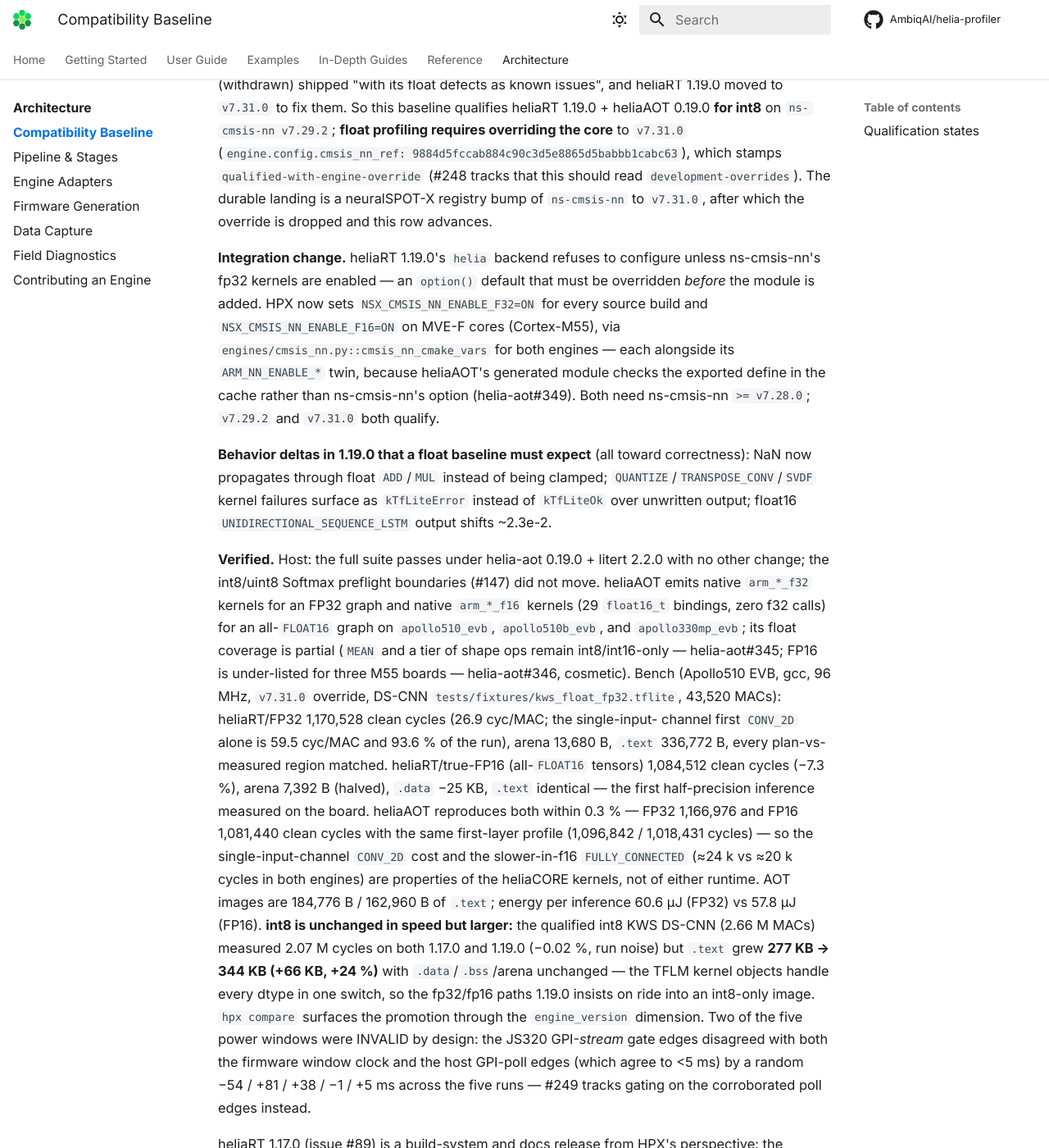
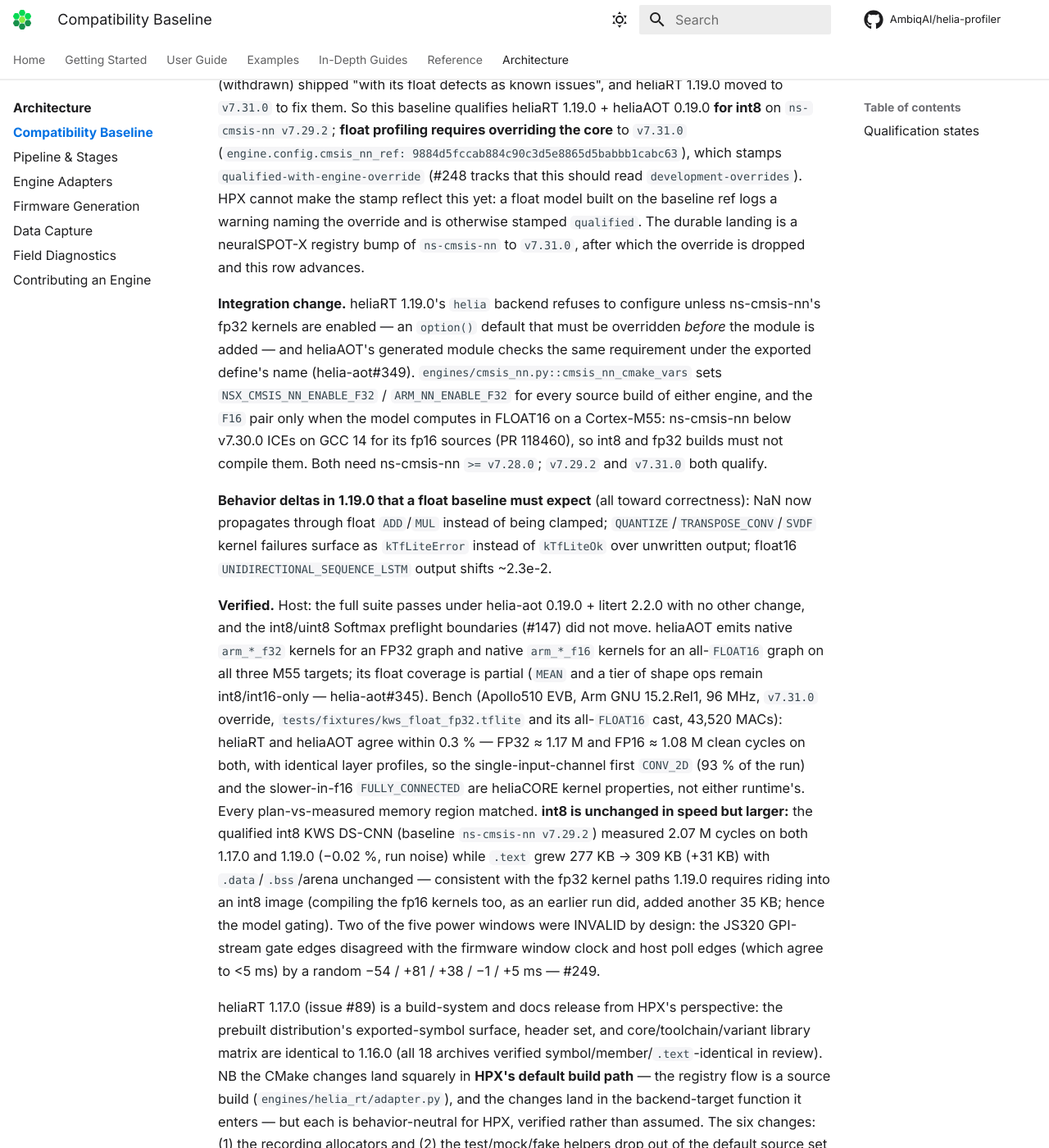
Before and after one commit to AmbiqAI/helia-profiler, an MkDocs documentation site: the page built from docs/architecture/compatibility-baseline.md, in a window 1280 px wide and 1400 px high, scrolled down 1410 px. Shown: the whole window at 82% size. Built offline with MkDocs 1.6.1 and Material for MkDocs 9.7.7, drawn with Linux system fonts in a browser that asks for light colours; some web fonts are replaced; comment, search, counter and statistics services are not loaded; some of the changed text lies outside the part shown.

Commit message:
fix(engines): #246 — lens round 2: gate fp16 kernels on the model, warn on float over the baseline core, drop the unjustified litert floor
- fp16 kernels are compiled only when the model computes in FLOAT16 on an
  MVE-F core: ns-cmsis-nn < v7.30.0's fp16 sources ICE on GCC 14
  (PR 118460), so an unconditional M55 default would have broken every
  Apollo5 int8 build on the documented toolchain. Measured: the int8 KWS
  image is +31 KB on 1.19.0 (fp32 only) instead of +66 KB.
- _tflite_reader answers one more dependency-free question — which float
  precisions a model computes in (QUANTIZE/DEQUANTIZE edges excluded) —
  and its constants join the litert introspection drift test.
- A float model on the un-overridden baseline core logs a warning naming
  cmsis_nn_ref; the stamp still reads qualified (#248) and the doc says so.
- ai-edge-litert floor back to >=2.1.6: helia-aot 0.19.0 declares exactly
  that; the earlier bump misread pip picking the newest release.
- heliaAOT's cmake vars assembled by _engine_cmake_vars() and tested; the
  heliaRT source_path route tested against a minimal fake source tree.
- Baseline record: litert wording, model-gated fp16 + GCC-14 note, stamp
  caveat, softened +66 KB → measured +31 KB cause statement.

```diff
--- a/docs/architecture/compatibility-baseline.md
+++ b/docs/architecture/compatibility-baseline.md
@@ -28,9 +28,9 @@
 heliaRT 1.19.0 and heliaAOT 0.19.0 (issue #246) are the releases that add FP16
 and FP32 kernels. This revision promotes both HPX-owned engine pins and keeps
 every neuralSPOT-X ref unchanged: heliaRT `1.17.0 → 1.19.0` (`038a0c44…a83`),
-heliaAOT `[0.18.0, 0.19.0) → [0.19.0, 0.20.0)`, and the `ai-edge-litert` floor
-`2.1.6 → 2.2.0` (0.19.0 requires `>= 2.2`; the `_tflite_reader` schema constants
-were re-verified unchanged against 2.2.0). `HELIART_MIN_VERSION` stays `1.16.0`
+heliaAOT `[0.18.0, 0.19.0) → [0.19.0, 0.20.0)`, with `ai-edge-litert` relocked to
+2.2.0 (floor unchanged at `>= 2.1.6`; the `_tflite_reader` schema constants
+re-verified unchanged against it). `HELIART_MIN_VERSION` stays `1.16.0`
 — 1.17 → 1.19 is additive from HPX's perspective.
 
 **The float core is not part of this baseline.** heliaRT links a *consumer-
@@ -41,20 +41,22 @@
 on `ns-cmsis-nn v7.29.2`; **float profiling requires overriding the core** to
 `v7.31.0` (`engine.config.cmsis_nn_ref: 9884d5fccab884c90c3d5e8865d5babbb1cabc63`),
 which stamps `qualified-with-engine-override` (#248 tracks that this should read
-`development-overrides`). The durable landing is a neuralSPOT-X registry bump
+`development-overrides`). HPX cannot make the stamp reflect this yet: a float
+model built on the baseline ref logs a warning naming the override and is
+otherwise stamped `qualified`. The durable landing is a neuralSPOT-X registry bump
 of `ns-cmsis-nn` to `v7.31.0`, after which the override is dropped and this
 row advances.
 
 **Integration change.** heliaRT 1.19.0's `helia` backend refuses to configure
 unless ns-cmsis-nn's fp32 kernels are enabled — an `option()` default that must
-be overridden *before* the module is added. HPX now sets
-`NSX_CMSIS_NN_ENABLE_F32=ON` for every source build and
-`NSX_CMSIS_NN_ENABLE_F16=ON` on MVE-F cores (Cortex-M55), via
-`engines/cmsis_nn.py::cmsis_nn_cmake_vars` for both engines — each alongside
-its `ARM_NN_ENABLE_*` twin, because heliaAOT's generated module checks the
-exported define in the cache rather than ns-cmsis-nn's option
-(helia-aot#349). Both need ns-cmsis-nn `>= v7.28.0`; `v7.29.2` and `v7.31.0`
-both qualify.
+be overridden *before* the module is added — and heliaAOT's generated module
+checks the same requirement under the exported define's name (helia-aot#349).
+`engines/cmsis_nn.py::cmsis_nn_cmake_vars` sets `NSX_CMSIS_NN_ENABLE_F32` /
+`ARM_NN_ENABLE_F32` for every source build of either engine, and the `F16`
+pair only when the model computes in FLOAT16 on a Cortex-M55: ns-cmsis-nn
+below v7.30.0 ICEs on GCC 14 for its fp16 sources (PR 118460), so int8 and
+fp32 builds must not compile them. Both need ns-cmsis-nn `>= v7.28.0`;
+`v7.29.2` and `v7.31.0` both qualify.
 
 **Behavior deltas in 1.19.0 that a float baseline must expect** (all toward
 correctness): NaN now propagates through float `ADD`/`MUL` instead of being
@@ -63,36 +65,26 @@
 `UNIDIRECTIONAL_SEQUENCE_LSTM` output shifts ~2.3e-2.
 
 **Verified.** Host: the full suite passes under helia-aot 0.19.0 + litert 2.2.0
-with no other change; the int8/uint8 Softmax preflight boundaries (#147) did
-not move. heliaAOT emits native `arm_*_f32` kernels for an FP32 graph and
-native `arm_*_f16` kernels (29 `float16_t` bindings, zero f32 calls) for an
-all-`FLOAT16` graph on `apollo510_evb`, `apollo510b_evb`, and
-`apollo330mp_evb`; its float coverage is partial (`MEAN` and a tier of shape
-ops remain int8/int16-only — helia-aot#345; FP16 is under-listed for three
-M55 boards — helia-aot#346, cosmetic). Bench (Apollo510 EVB, gcc, 96 MHz,
-`v7.31.0` override, DS-CNN `tests/fixtures/kws_float_fp32.tflite`, 43,520
-MACs): heliaRT/FP32 1,170,528 clean cycles (26.9 cyc/MAC; the single-input-
-channel first `CONV_2D` alone is 59.5 cyc/MAC and 93.6 % of the run), arena
-13,680 B, `.text` 336,772 B, every plan-vs-measured region matched.
-heliaRT/true-FP16 (all-`FLOAT16` tensors) 1,084,512 clean cycles (−7.3 %),
-arena 7,392 B (halved), `.data` −25 KB, `.text` identical — the first
-half-precision inference measured on the board. heliaAOT reproduces both
-within 0.3 % — FP32 1,166,976 and FP16 1,081,440 clean cycles with the same
-first-layer profile (1,096,842 / 1,018,431 cycles) — so
-the single-input-channel `CONV_2D` cost and the slower-in-f16
-`FULLY_CONNECTED` (≈24 k vs ≈20 k cycles in both engines) are properties of
-the heliaCORE kernels, not of either runtime. AOT images are 184,776 B /
-162,960 B of `.text`; energy per inference 60.6 µJ (FP32) vs 57.8 µJ (FP16).
-**int8 is unchanged in speed but larger:** the qualified int8 KWS DS-CNN (2.66 M
-MACs) measured 2.07 M cycles on both 1.17.0 and 1.19.0 (−0.02 %, run noise) but
-`.text` grew **277 KB → 344 KB (+66 KB, +24 %)** with `.data`/`.bss`/arena
-unchanged — the TFLM kernel objects handle every dtype in one switch, so the
-fp32/fp16 paths 1.19.0 insists on ride into an int8-only image. `hpx compare`
-surfaces the promotion through the `engine_version` dimension.
-Two of the five power windows were INVALID by design: the JS320 GPI-*stream*
-gate edges disagreed with both the firmware window clock and the host GPI-poll
-edges (which agree to <5 ms) by a random −54 / +81 / +38 / −1 / +5 ms across
-the five runs — #249 tracks gating on the corroborated poll edges instead.
+with no other change, and the int8/uint8 Softmax preflight boundaries (#147)
+did not move. heliaAOT emits native `arm_*_f32` kernels for an FP32 graph and
+native `arm_*_f16` kernels for an all-`FLOAT16` graph on all three M55
+targets; its float coverage is partial (`MEAN` and a tier of shape ops remain
+int8/int16-only — helia-aot#345). Bench (Apollo510 EVB, Arm GNU 15.2.Rel1,
+96 MHz, `v7.31.0` override, `tests/fixtures/kws_float_fp32.tflite` and its
+all-`FLOAT16` cast, 43,520 MACs): heliaRT and heliaAOT agree within 0.3 % —
+FP32 ≈ 1.17 M and FP16 ≈ 1.08 M clean cycles on both, with identical layer
+profiles, so the single-input-channel first `CONV_2D` (93 % of the run) and
+the slower-in-f16 `FULLY_CONNECTED` are heliaCORE kernel properties, not
+either runtime's. Every plan-vs-measured memory region matched. **int8 is
+unchanged in speed but larger:** the qualified int8 KWS DS-CNN (baseline
+`ns-cmsis-nn v7.29.2`) measured 2.07 M cycles on both 1.17.0 and 1.19.0
+(−0.02 %, run noise) while `.text` grew 277 KB → 309 KB (+31 KB) with
+`.data`/`.bss`/arena unchanged — consistent with the fp32 kernel paths 1.19.0
+requires riding into an int8 image (compiling the fp16 kernels too, as an
+earlier run did, added another 35 KB; hence the model gating). Two of the five
+power windows were INVALID by design: the JS320 GPI-stream gate edges
+disagreed with the firmware window clock and host poll edges (which agree to
+<5 ms) by a random −54 / +81 / +38 / −1 / +5 ms — #249.
 
 heliaRT 1.17.0 (issue #89) is a build-system and docs release from HPX's
 perspective: the prebuilt distribution's exported-symbol surface, header
--- a/pyproject.toml
+++ b/pyproject.toml
@@ -45,11 +45,11 @@
 [project.optional-dependencies]
 aot = [
     "helia-aot>=0.19.0,<0.20.0",
-    "ai-edge-litert>=2.2.0,<2.3",
+    "ai-edge-litert>=2.1.6,<2.3",
     "backports-strenum<1.3",
 ]
 analysis = [
-    "ai-edge-litert>=2.2.0,<2.3",
+    "ai-edge-litert>=2.1.6,<2.3",
     "backports-strenum<1.3",
     "flatbuffers>=24.0",
 ]
```
Also changed, not shown: docs/guide/engines.md (+10 -11 lines), 6 other files.
